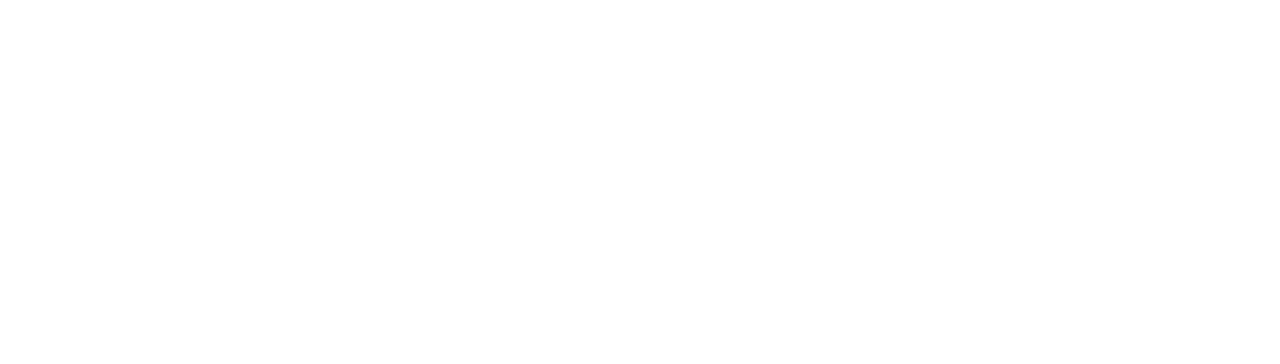
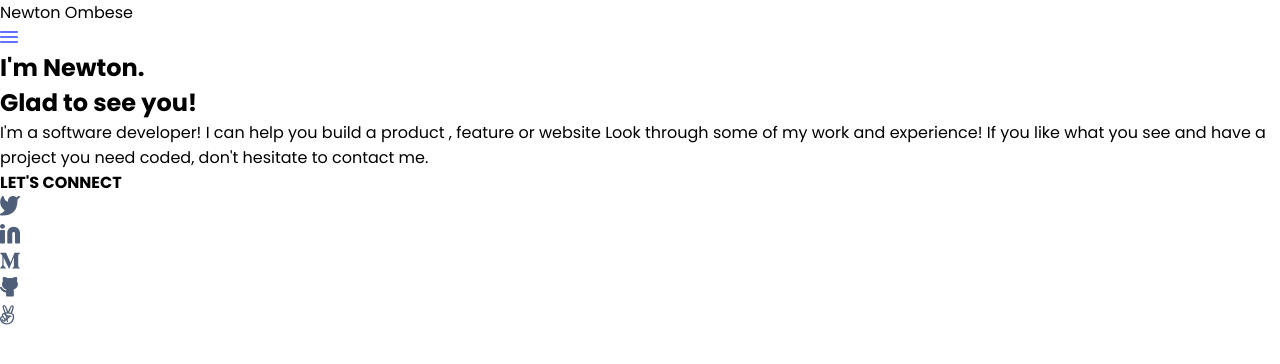
Before and after one commit to nejidevelops/Template-1, a website: page index.html in a window 1280 px wide. Drawn offline with Linux system fonts and the light colour scheme.

Commit message:
Add structure for homepage

```diff
--- a/index.html
+++ b/index.html
@@ -7,6 +7,57 @@
   <link rel="stylesheet" href="./style.css">
 </head>
 <body>
-
+  <header>
+    <nav>
+      <div class="mobile">
+        <div class="mylogo">
+          <label>Newton Ombese</label>
+        </div>
+        <div class="hamburger-icon">
+          <img src="./images/Union.svg" alt="">
+        </div>
+      </div>
+    </nav>
+  </header>
+  <section class="hero">
+    <h1>
+      I'm Newton.<br />
+      Glad to see you!
+    </h1>
+    <p>
+      I'm a software developer! I can help you build a product , feature or website Look through some of my work and experience! If you like what you see and have a project you need coded, don't hesitate to contact me.
+    </p>
+    <h4>
+      LET'S CONNECT
+    </h4>
+    <div class="social">
+      <ul>
+        <li>
+          <a href="#">
+            <img src="./images/twitter.svg" alt="">
+          </a>
+        </li>
+        <li>
+          <a href="#">
+            <img src="./images/Linkedin icon.svg" alt="">
+          </a>
+        </li>
+        <li>
+          <a href="#">
+            <img src="./images/medium.svg" alt="">
+          </a>
+        </li>
+        <li>
+          <a href="#">
+            <img src="./images/github.svg" alt="">
+          </a>
+        </li>
+        <li>
+          <a href="#">
+            <img src="./images/angellist.svg" alt="">
+          </a>
+        </li>
+      </ul>
+  </section>
 </body>
 </html>
```
